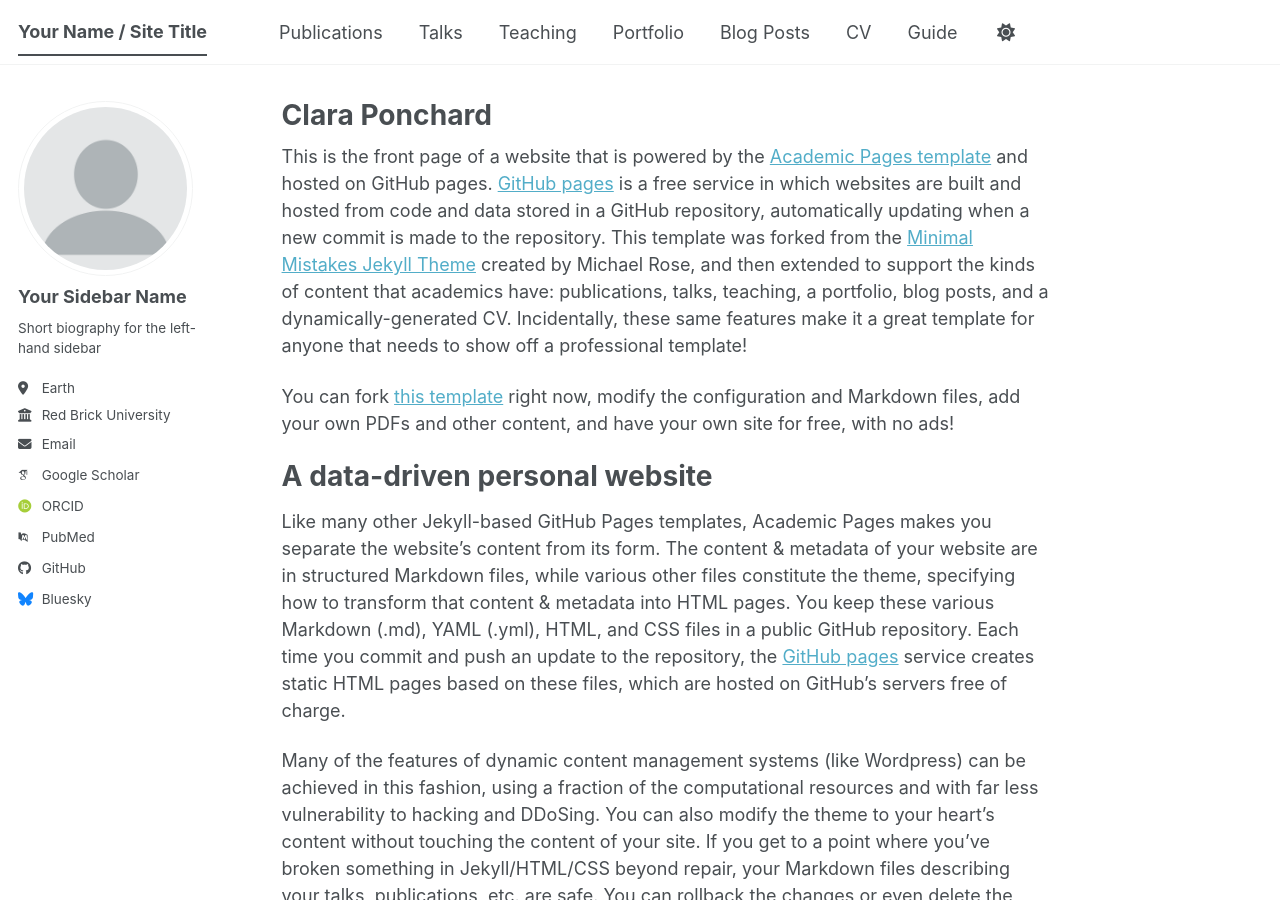
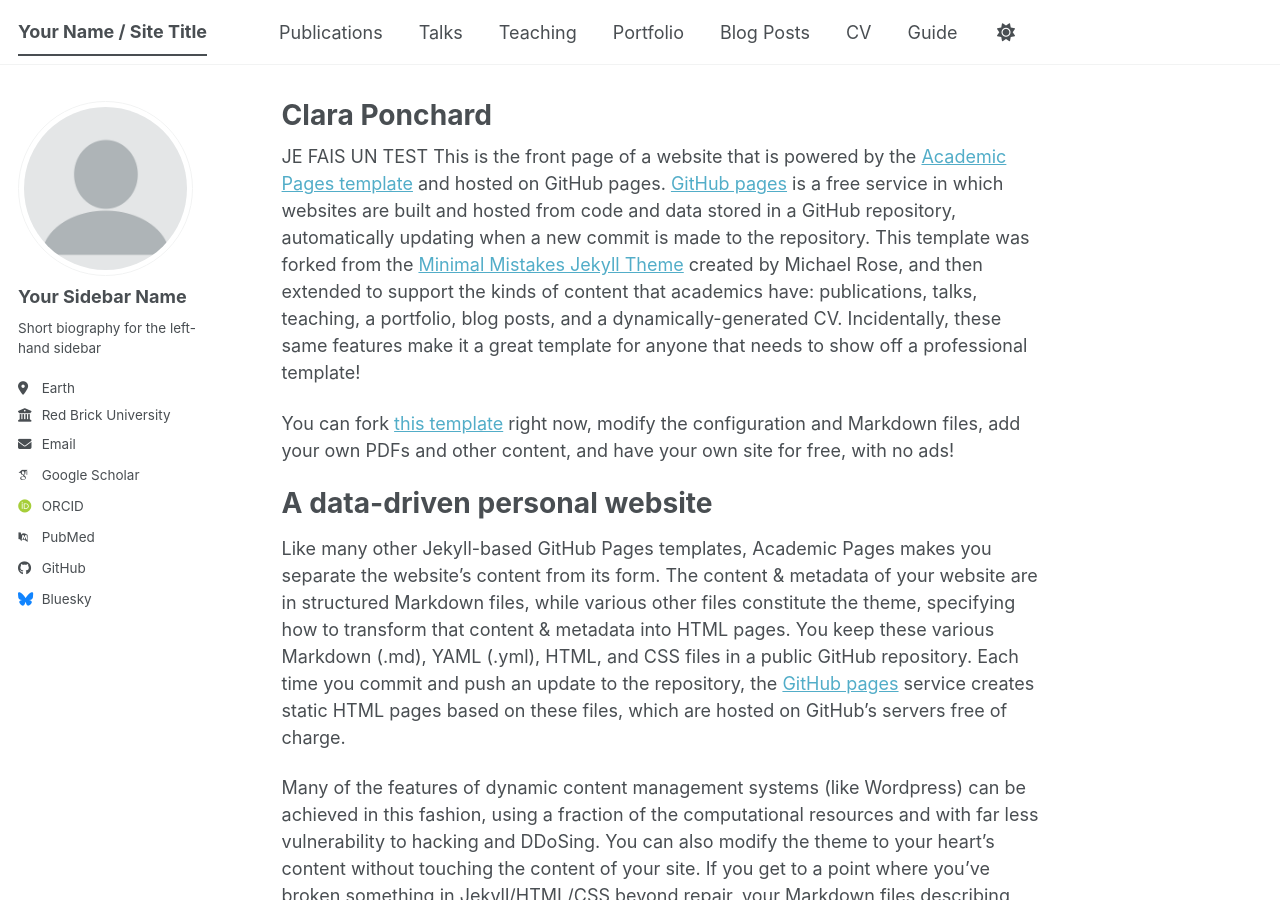
Before and after one commit to ClaraPonchard/ClaraPonchard.github.io, a Jekyll site: the page built from _pages/about.md, in a window 1280 px wide and 900 px high. Built offline with Jekyll 4.4.1, drawn with Linux system fonts in a browser that asks for light colours; some web fonts are replaced; a script bundle is joined from its source files by our own code; library files that are not in the unit come from our copies.

Commit message:
Update about.md

```diff
--- a/_pages/about.md
+++ b/_pages/about.md
@@ -7,6 +7,7 @@ redirect_from:
   - /about.html
 ---
 
+JE FAIS UN TEST
 This is the front page of a website that is powered by the [Academic Pages template](https://github.com/academicpages/academicpages.github.io) and hosted on GitHub pages. [GitHub pages](https://pages.github.com) is a free service in which websites are built and hosted from code and data stored in a GitHub repository, automatically updating when a new commit is made to the repository. This template was forked from the [Minimal Mistakes Jekyll Theme](https://mmistakes.github.io/minimal-mistakes/) created by Michael Rose, and then extended to support the kinds of content that academics have: publications, talks, teaching, a portfolio, blog posts, and a dynamically-generated CV. Incidentally, these same features make it a great template for anyone that needs to show off a professional template!
 
  You can fork [this template](https://github.com/academicpages/academicpages.github.io) right now, modify the configuration and Markdown files, add your own PDFs and other content, and have your own site for free, with no ads!
```
